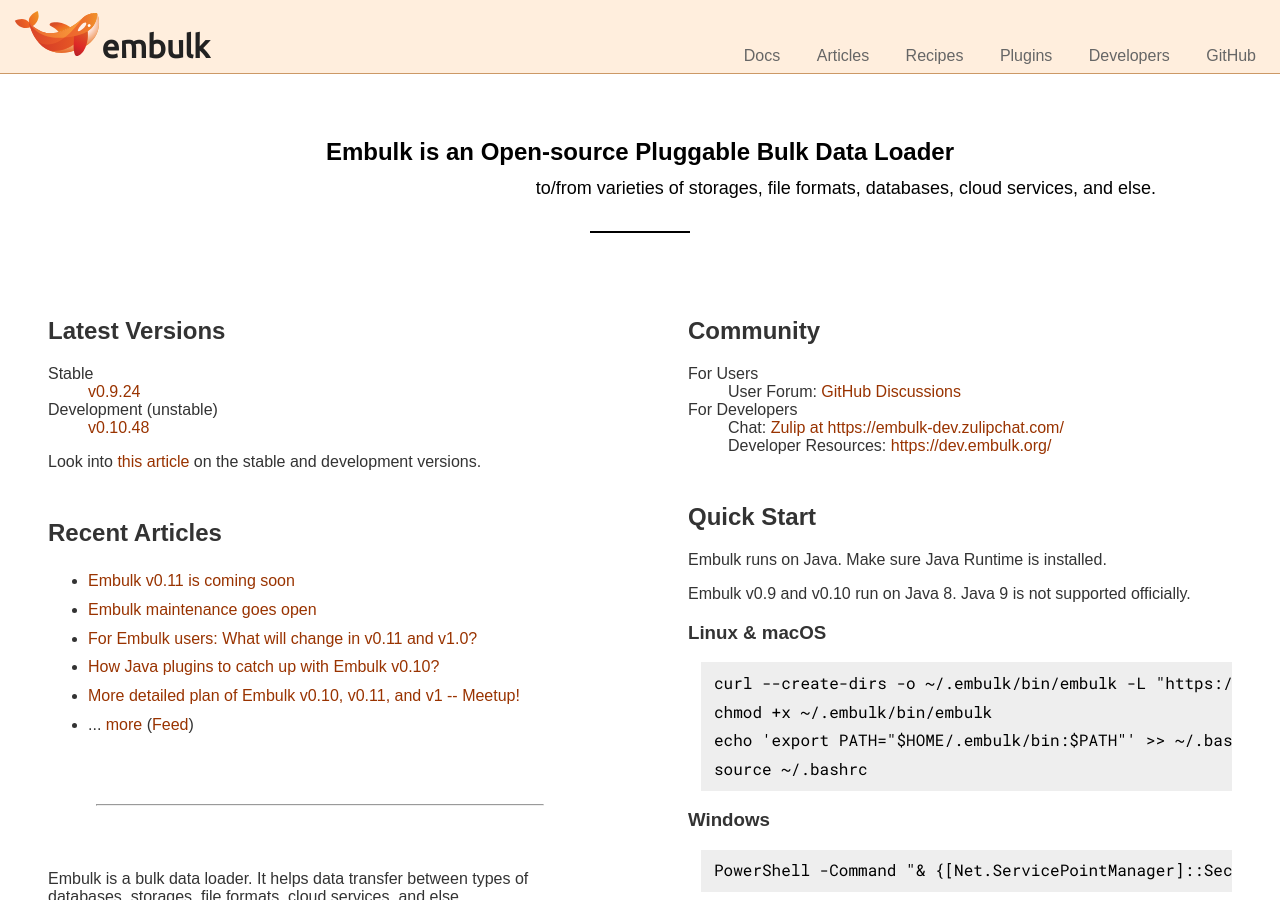
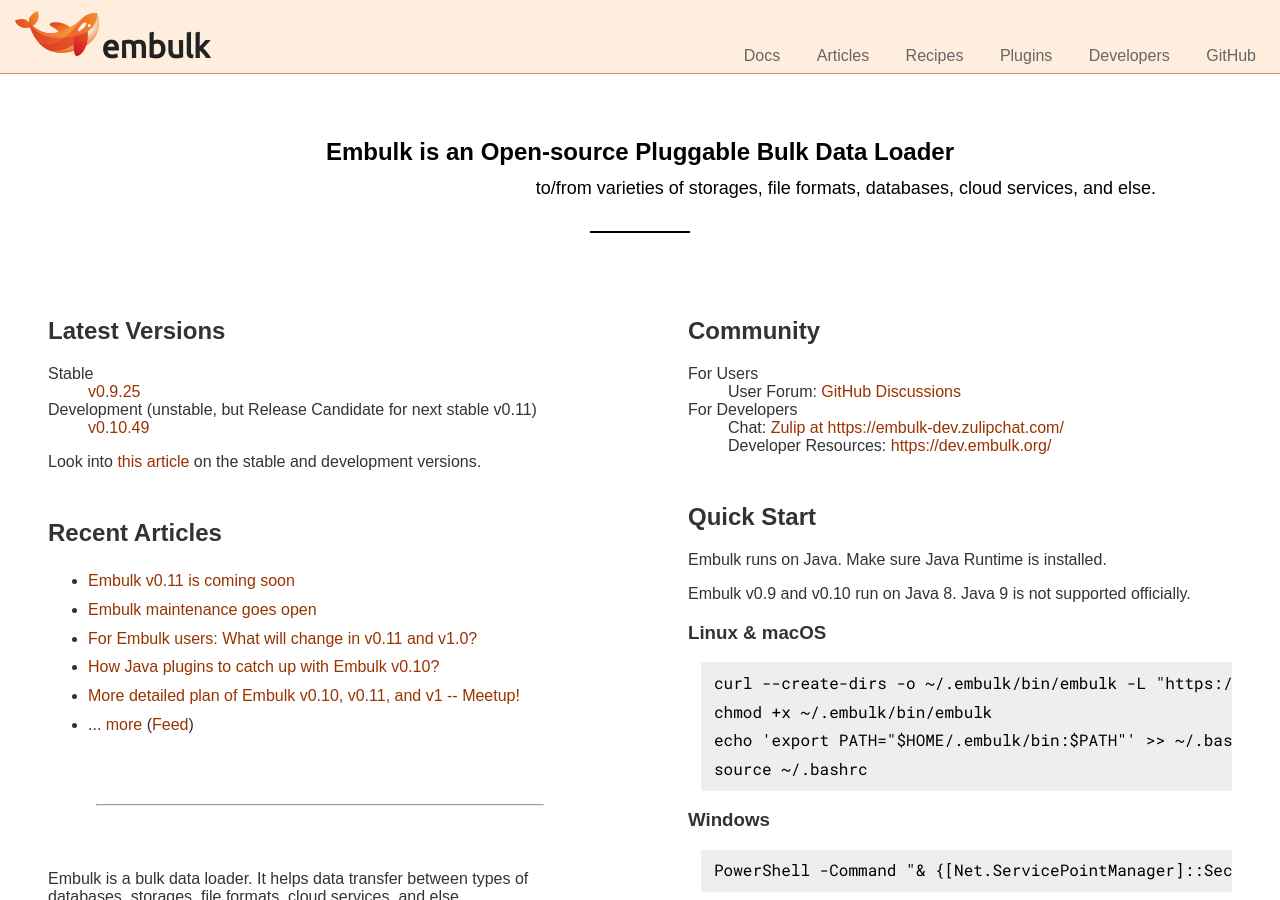
Before and after one commit to hiroyuki-sato/embulk.github.io, a Jekyll site: the page built from index.html, in a window 1280 px wide and 900 px high. Built offline with Jekyll 4.4.1, drawn with Linux system fonts in a browser that asks for light colours.

Commit message:
v0.9.25 and v0.10.49

```diff
--- a/index.html
+++ b/index.html
@@ -32,9 +32,9 @@
       <h2>Latest Versions</h2>
       <dl>
         <dt>Stable</dt>
-        <dd><a href="https://github.com/embulk/embulk/releases/tag/v0.9.24">v0.9.24</a></dd>
-        <dt>Development (unstable)</dt>
-        <dd><a href="https://github.com/embulk/embulk/releases/tag/v0.10.48">v0.10.48</a></dd>
+        <dd><a href="https://github.com/embulk/embulk/releases/tag/v0.9.25">v0.9.25</a></dd>
+        <dt>Development (unstable, but Release Candidate for next stable v0.11)</dt>
+        <dd><a href="https://github.com/embulk/embulk/releases/tag/v0.10.49">v0.10.49</a></dd>
       </dl>
       <p>Look into <a href="{{ "articles/2020/07/01/meetup-20200709.html" | relative_url }}">this article</a> on the stable and development versions.</p>
     </section>
```
